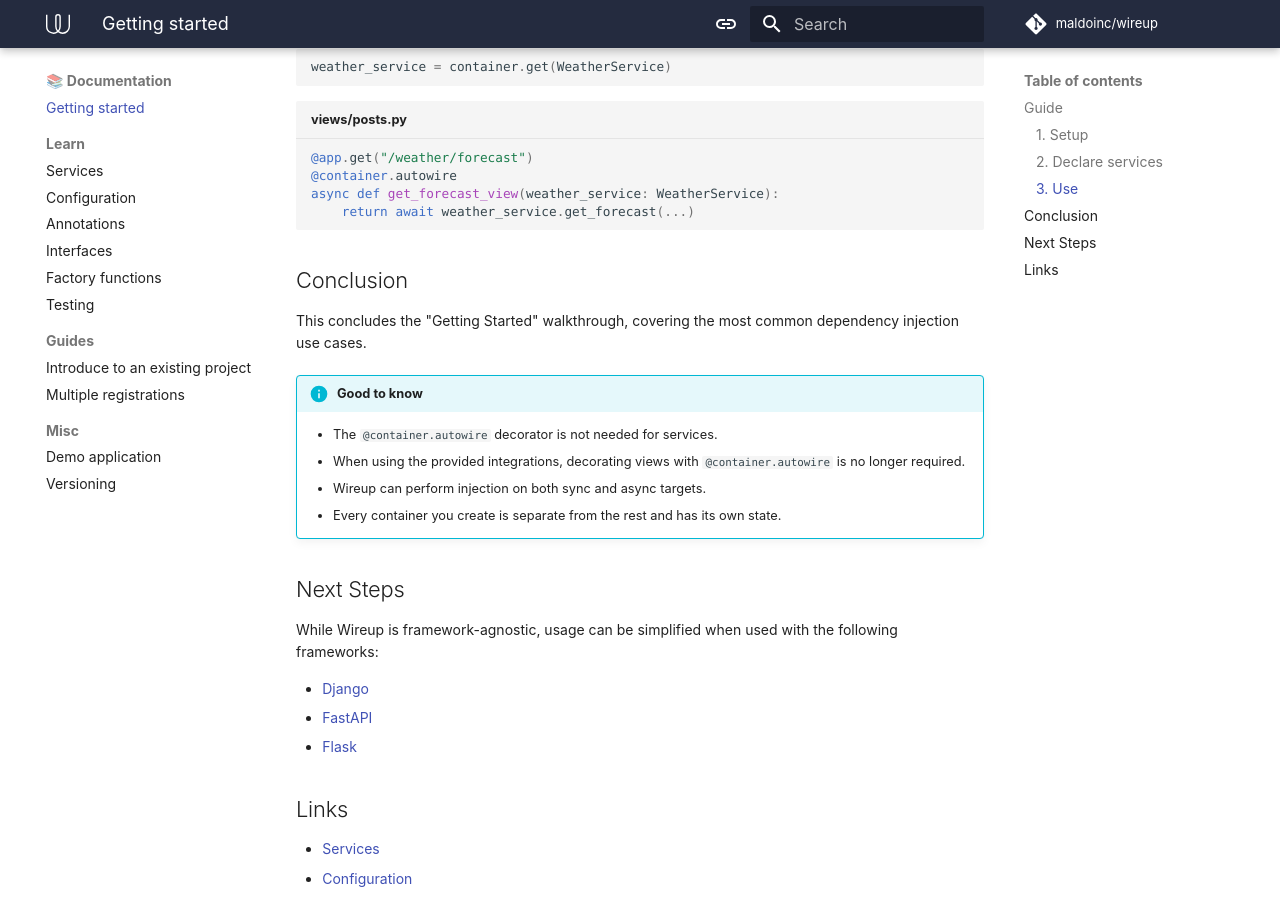
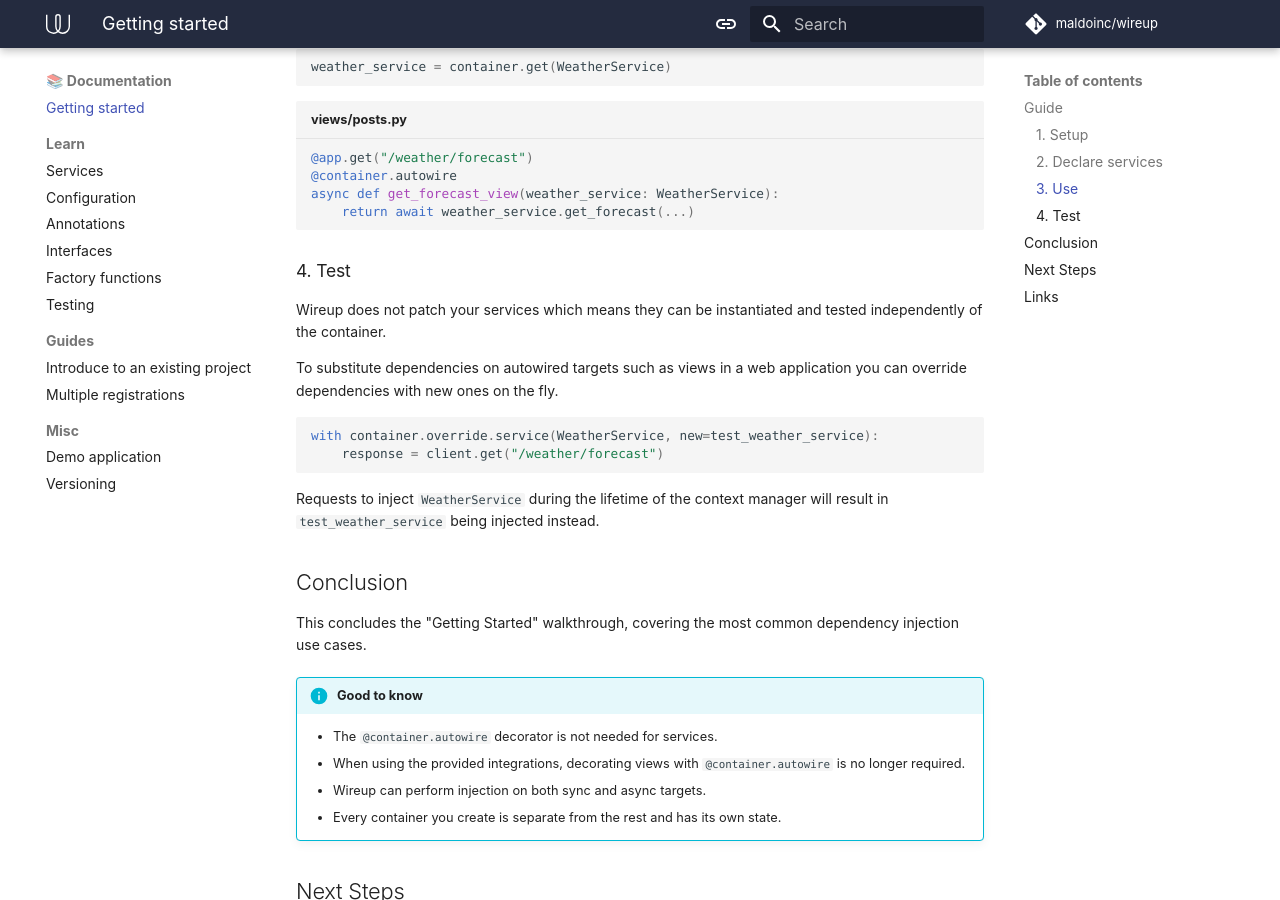
Before and after one commit to maldoinc/wireup, an MkDocs documentation site: the page built from docs/pages/getting_started.md, in a window 1280 px wide and 900 px high, scrolled down 1740 px. Built offline with MkDocs 1.6.1 and Material for MkDocs 9.7.7, drawn with Linux system fonts in a browser that asks for light colours; some web fonts are replaced; comment, search, counter and statistics services are not loaded; the version menu is left out.

Commit message:
Add testing to readme/getting started

````diff
--- a/docs/pages/getting_started.md
+++ b/docs/pages/getting_started.md
@@ -87,7 +87,6 @@ class WeatherService:
 ```
 
 
-
 ### 3. Use
 
 Now you can use the container as a service locator or apply it as a decorator.
@@ -102,6 +101,21 @@ weather_service = container.get(WeatherService)
 async def get_forecast_view(weather_service: WeatherService):
     return await weather_service.get_forecast(...)
 ```
+
+### 4. Test
+
+Wireup does not patch your services which means they can be instantiated and tested independently of the container.
+
+To substitute dependencies on autowired targets such as views in a web application you can override dependencies with new ones on the fly.
+
+
+```python
+with container.override.service(WeatherService, new=test_weather_service):
+    response = client.get("/weather/forecast")
+```
+
+Requests to inject `WeatherService` during the lifetime of the context manager
+will result in `test_weather_service` being injected instead.
 
 ## Conclusion
 
````
Also changed, not shown: readme.md.
